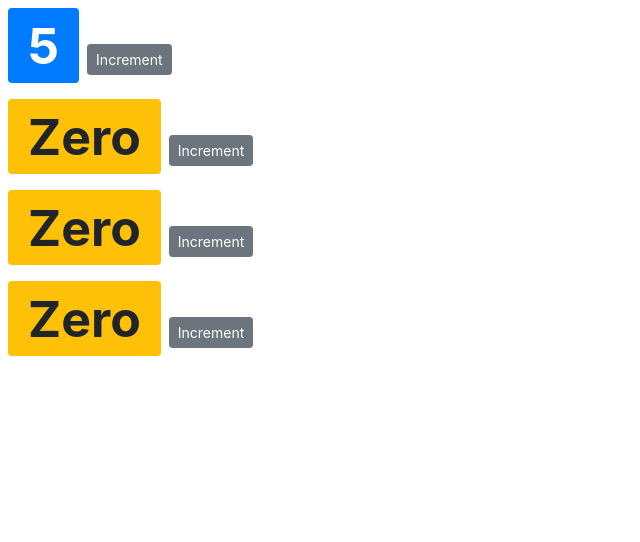
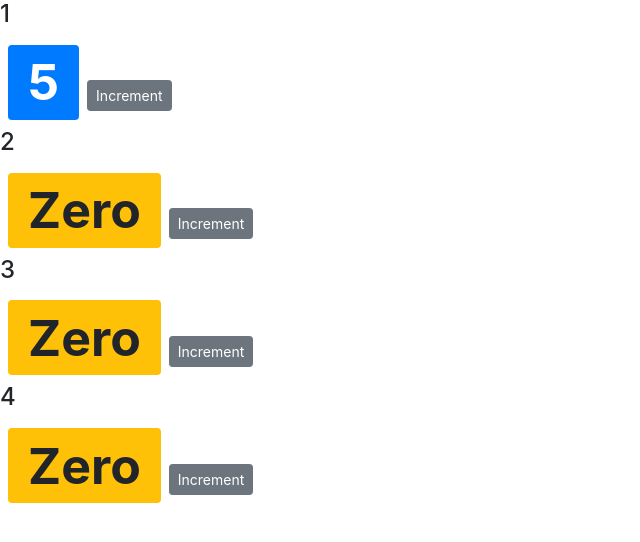
Before and after one commit to tasnuvaleeya/counter-app, a React (Create React App) app: page / in a window 1280 px wide. Shown: the top 542 px of the page, without its empty margins (0-640 px from the left). Built offline with nearby package versions, Linux system fonts and the light colour scheme.

Commit message:
passing children

```diff
--- a/src/components/counter.jsx
+++ b/src/components/counter.jsx
@@ -14,8 +14,11 @@
   };
 
   render() {
+    //   console.log(this.props);
+
     return (
       <div>
+         <h4> { this.props.id } </h4>
         <span style={this.styles} className={this.getBadgeClasses()}>
           {this.formatCount()}
         </span>
--- a/src/components/counters.jsx
+++ b/src/components/counters.jsx
@@ -14,7 +14,10 @@
         return (
             <div>
                 { this.state.counters.map(counter =>
-                     <Counter key={counter.id} value={counter.value} selected={true}/>) }
+                     <Counter key={counter.id} value={counter.value} id={counter.id}>
+                         <h4>Counter #{counter.id}</h4>
+                         </Counter>
+                         )}
             </div>
 
          );
```
